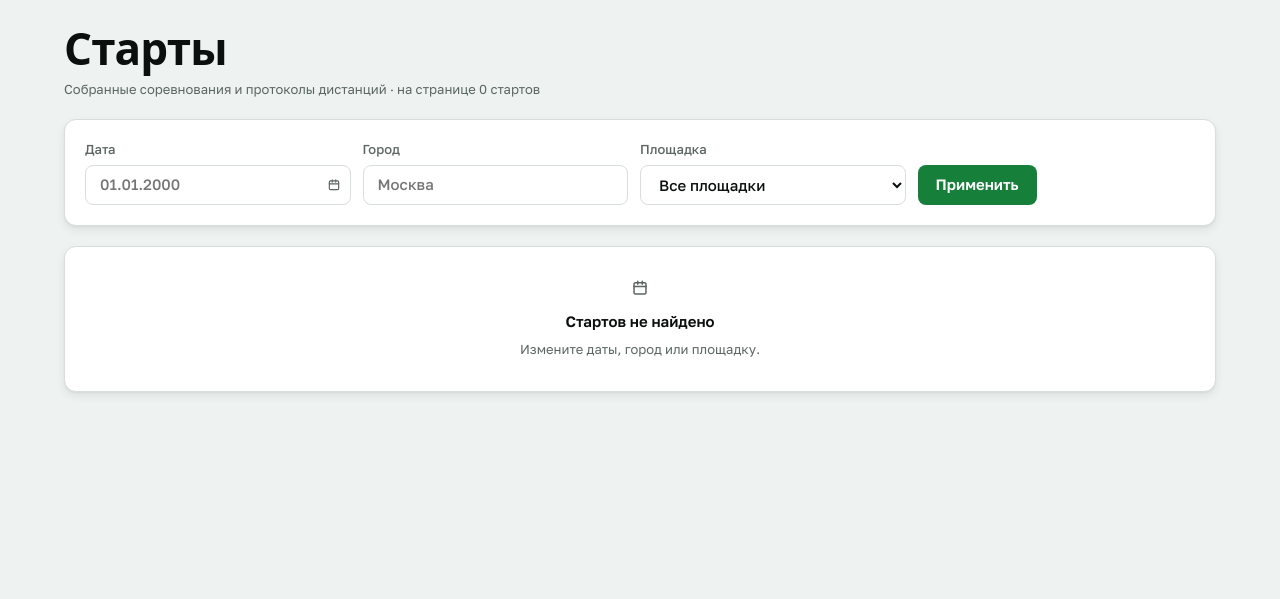
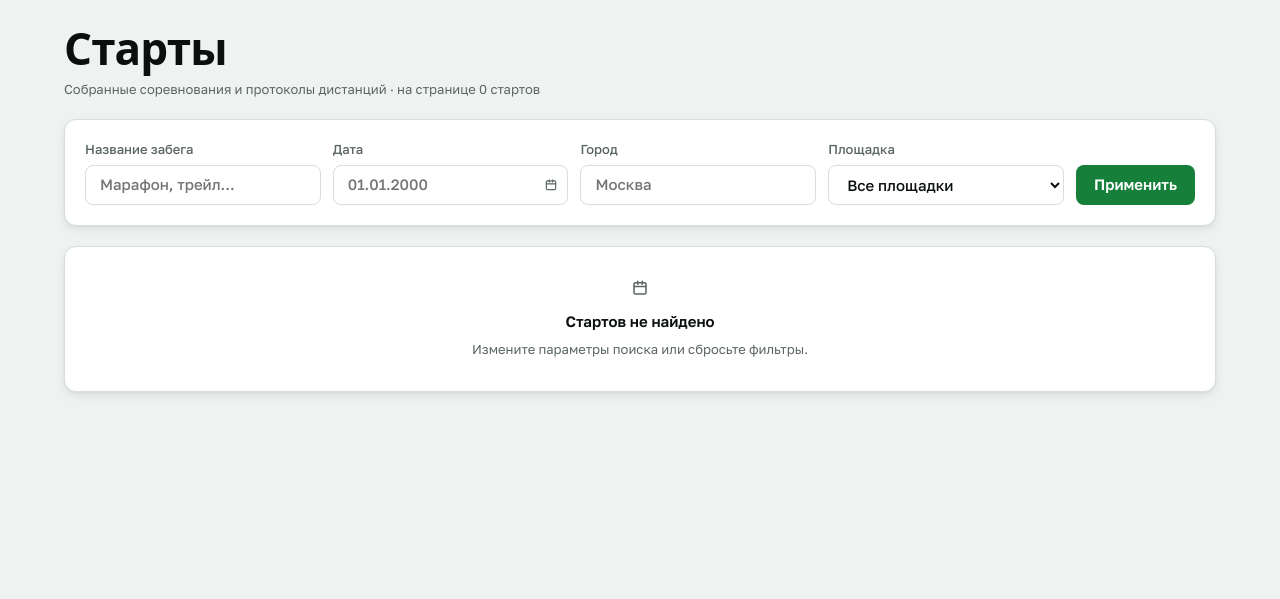
Before and after one commit to czczczt/sports-agent, a FastAPI app: page /events-view in a window 1280 px wide. Shown: the part 63-662 px from the top of the page. Run offline with FastAPI, Linux system fonts and the light colour scheme; data that the repository does not hold is empty; parts of the project's set-up code (start-up, migrations or seed data) failed here and were passed over; some libraries are stand-ins or nearby versions; some web fonts are replaced.

Commit message:
feat(events): add event name search field in catalog view and API

```diff
--- a/app/main.py
+++ b/app/main.py
@@ -133,15 +133,18 @@ async def athlete_profile_view(
 @app.get("/events-view", response_class=HTMLResponse, include_in_schema=False)
 async def events_catalog_view(
     request: Request,
+    query: Optional[str] = Query(None),
+    title: Optional[str] = Query(None),
     date_from: Optional[str] = Query(None),
     date_to: Optional[str] = Query(None),
     city: Optional[str] = Query(None),
     source: Optional[str] = Query(None),
     db=Depends(get_db)
 ):
-    """Каталог стартов с фильтрами по дате, городу и источнику."""
+    """Каталог стартов с фильтрами по названию забега, дате, городу и источнику."""
+    search_query = query or title
     events = list_events(
-        db, date_from=date_from, date_to=date_to, city=city,
+        db, query=search_query, date_from=date_from, date_to=date_to, city=city,
         source=source, limit=60, offset=0
     )
     return templates.TemplateResponse(
@@ -150,6 +153,8 @@ async def events_catalog_view(
         context={
             "events": events,
             "filters": {
+                "query": search_query,
+                "title": search_query,
                 "date_from": date_from,
                 "date_to": date_to,
                 "city": city,
--- a/app/services/events_service.py
+++ b/app/services/events_service.py
@@ -1,4 +1,5 @@
 import sqlite3
+import re
 from typing import List, Optional, Dict, Any
 from app.models import (
     EventItem, RaceItem, RaceProtocolItem, CompetitionDistribution, DistributionBin
@@ -8,6 +9,8 @@ from app.services.athlete_service import format_time, format_pace, normalize_ter
 
 def list_events(
     conn: sqlite3.Connection,
+    query: Optional[str] = None,
+    title: Optional[str] = None,
     date_from: Optional[str] = None,
     date_to: Optional[str] = None,
     city: Optional[str] = None,
@@ -15,10 +18,20 @@ def list_events(
     limit: int = 50,
     offset: int = 0
 ) -> List[EventItem]:
-    """Возвращает каталог стартов с фильтрами по дате, городу и площадке."""
+    """Возвращает каталог стартов с фильтрами по названию забега, дате, городу и площадке."""
     cur = conn.cursor()
     conditions = ["1=1"]
     params: List[Any] = []
+
+    search_query = (query or title or "").strip()
+    if search_query:
+        q_words = [w for w in re.findall(r"\w+", search_query.lower().replace("ё", "е")) if w]
+        for w in q_words:
+            w_pat = f"%{w}%"
+            conditions.append(
+                "(ru_lower(e.title) LIKE ? OR EXISTS (SELECT 1 FROM race r WHERE r.event_id = e.id AND ru_lower(r.name_raw) LIKE ?))"
+            )
+            params.extend([w_pat, w_pat])
 
     if date_from:
         clean_from = date_from.strip()[:10]
--- a/app/templates/events_catalog.html
+++ b/app/templates/events_catalog.html
@@ -13,7 +13,10 @@
 
 <form method="GET" action="/events-view" class="card card--pad" id="events-filter-form">
     <div class="form-filters">
-        <label class="field" style="min-width: 230px;">Дата
+        <label class="field">Название забега
+            <input class="input input--sm" type="text" name="query" value="{{ filters.query or '' }}" placeholder="Марафон, трейл...">
+        </label>
+        <label class="field" style="min-width: 200px;">Дата
             <div style="position: relative;">
                 <input class="input input--sm" type="text" id="date_range_picker" placeholder="01.01.2000" readonly autocomplete="off" style="cursor: pointer; padding-right: 32px;">
                 <span style="position: absolute; right: 10px; top: 50%; transform: translateY(-50%); pointer-events: none; color: var(--text-muted); display: flex;">{{ ui.icon('calendar', 'icon-sm') }}</span>
@@ -34,13 +37,11 @@
         </label>
         <div class="row" style="flex-wrap: nowrap;">
             <button type="submit" class="btn btn--primary btn--stretch-mobile" style="min-height: 40px;">Применить</button>
-            {% if filters.date_from or filters.date_to or filters.city or filters.source %}
+            {% if filters.query or filters.date_from or filters.date_to or filters.city or filters.source %}
                 <a href="/events-view" class="btn btn--ghost" style="min-height: 40px;">Сбросить</a>
             {% endif %}
         </div>
     </div>
-
-
 </form>
 
 {% if events %}
@@ -108,7 +109,7 @@
     <div class="card empty">
         <span class="empty__icon">{{ ui.icon('calendar', 'icon') }}</span>
         <div class="strong">Стартов не найдено</div>
-        <p class="small muted">Измените даты, город или площадку.</p>
+        <p class="small muted">Измените параметры поиска или сбросьте фильтры.</p>
     </div>
 {% endif %}
 {% endblock %}
```
Also changed, not shown: app/api/events.py (+5 -2 lines).
